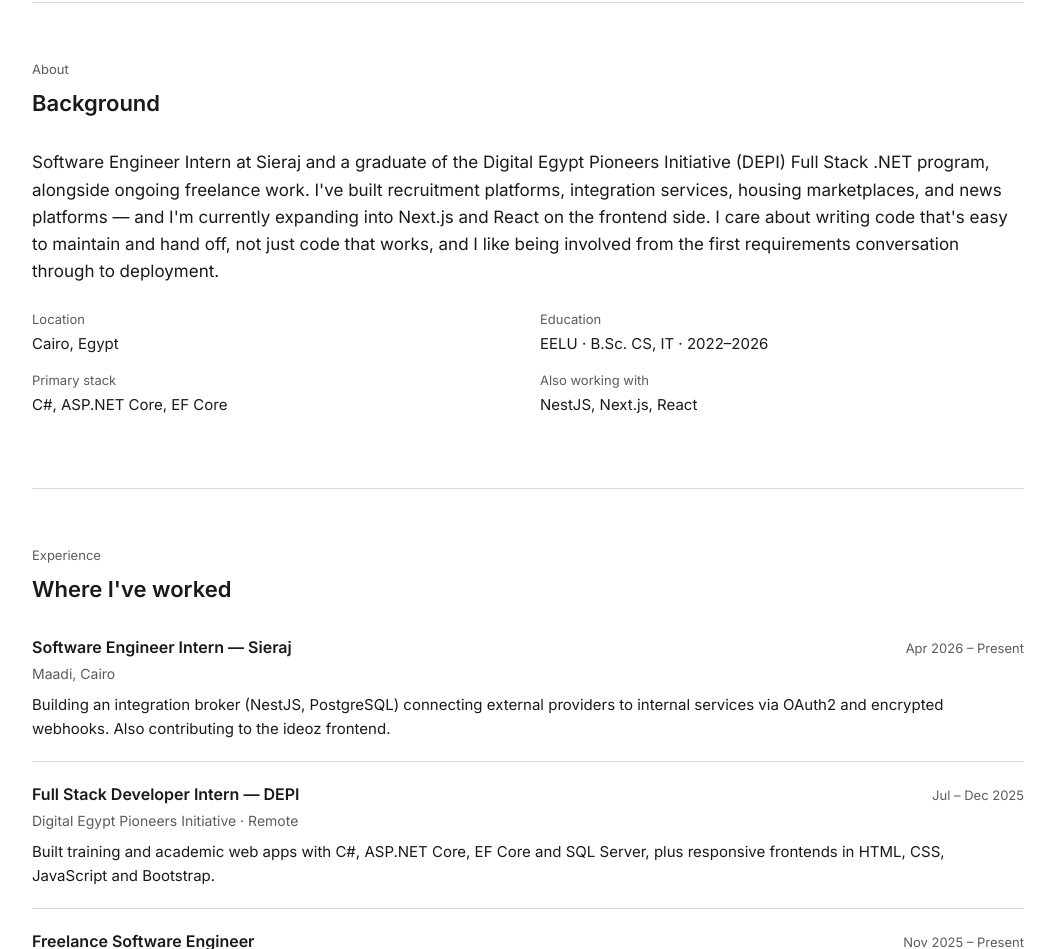
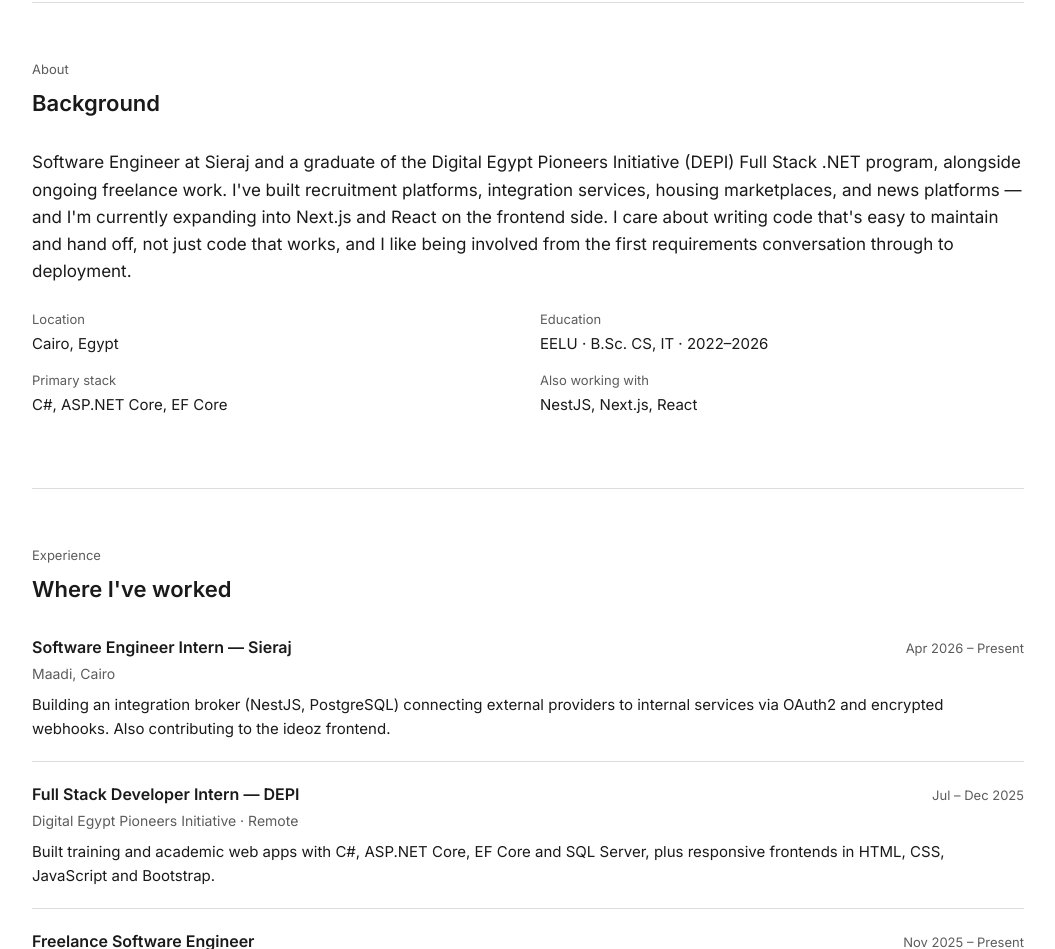
Before and after one commit to Nadiahis99/Nadia_Hisham, a plain HTML site: page index.html in a window 1280 px wide. Shown: the part 1492-2441 px from the top of the page, without its empty margins (112-1167 px from the left). Drawn offline with Linux system fonts and the light colour scheme.

Commit message:
Update index.html

```diff
--- a/index.html
+++ b/index.html
@@ -209,7 +209,7 @@
   <section id="about">
     <p class="eyebrow">About</p>
     <h2>Background</h2>
-    <p class="body">Software Engineer Intern at Sieraj and a graduate of the Digital Egypt Pioneers Initiative (DEPI) Full Stack .NET program, alongside ongoing freelance work. I've built recruitment platforms, integration services, housing marketplaces, and news platforms — and I'm currently expanding into Next.js and React on the frontend side. I care about writing code that's easy to maintain and hand off, not just code that works, and I like being involved from the first requirements conversation through to deployment.</p>
+    <p class="body">Software Engineer at Sieraj and a graduate of the Digital Egypt Pioneers Initiative (DEPI) Full Stack .NET program, alongside ongoing freelance work. I've built recruitment platforms, integration services, housing marketplaces, and news platforms — and I'm currently expanding into Next.js and React on the frontend side. I care about writing code that's easy to maintain and hand off, not just code that works, and I like being involved from the first requirements conversation through to deployment.</p>
     <dl class="facts">
       <div><dt>Location</dt><dd>Cairo, Egypt</dd></div>
       <div><dt>Education</dt><dd>EELU · B.Sc. CS, IT · 2022–2026</dd></div>
```
